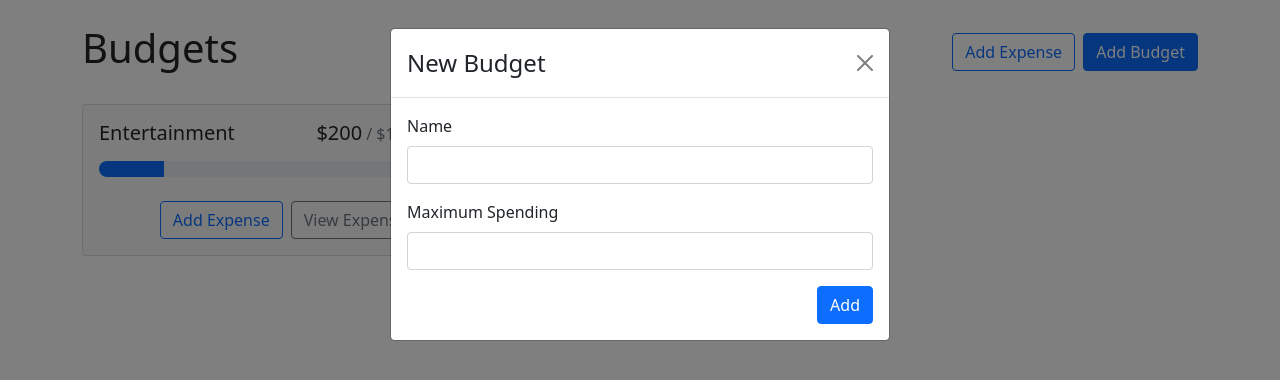
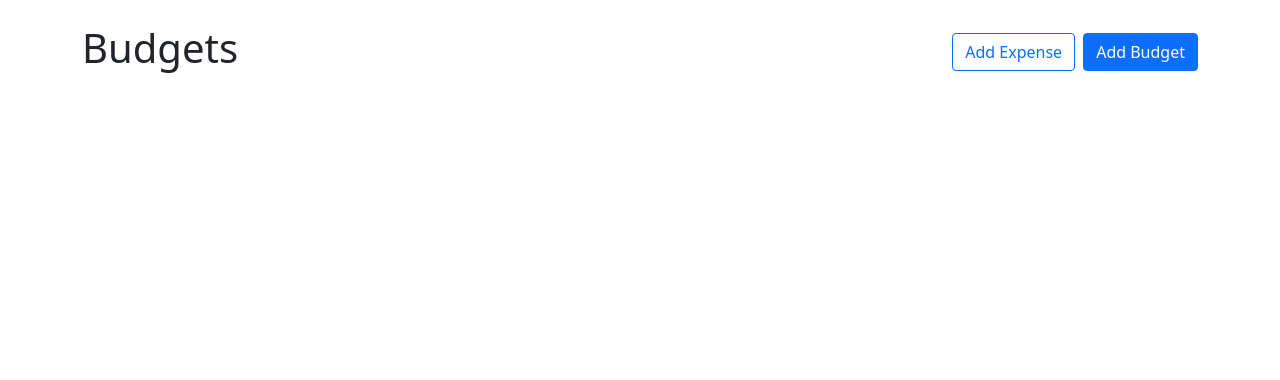
Before and after one commit to zulkufdemirhan/react-budget-app, a React (Vite) app: page / in a window 1280 px wide. Shown: the top 380 px of the page. Built offline with nearby package versions, Linux system fonts and the light colour scheme.

Commit message:
add budget function works

```diff
--- a/src/App.jsx
+++ b/src/App.jsx
@@ -2,15 +2,19 @@ import Container from "react-bootstrap/Container"
 import { Button, Stack } from "react-bootstrap"
 import BudgetCard from "./components/BudgetCard"
 import AddBudgetModal from "./components/AddBudgetModal"
+import { useState } from "react"
+import { useBudgets } from "./contexts/BudgetsContext"
 
 function App() {
+  const [showAddBudgetModal, setShowAddButgetModal] = useState(false)
+  const { budgets, getBudgetExpenses } = useBudgets()
   return (
     <>
       <Container className="my-4">
         <Stack direction="horizontal" gap="2" className="mb-4">
           <h1 className="me-auto">Budgets</h1>
           <Button variant="outline-primary">Add Expense</Button>
-          <Button variant="primary">Add Budget</Button>
+          <Button variant="primary" onClick={() => setShowAddButgetModal(true)}>Add Budget</Button>
         </Stack>
         <div
           style={{
@@ -20,10 +24,23 @@ function App() {
             alignItems: "flex-start"
           }}
         >
-          <BudgetCard name="Entertainment" gray amount={200} max={1000}></BudgetCard>
+          {budgets.map(budget => {
+            const amount = getBudgetExpenses(budget.id).reduce(
+              (total, expense) => total + expense.amount,
+              0
+            )
+            return (
+              <BudgetCard
+              key={budget.id}
+              name={budget.name}
+              amount={amount}
+              max={budget.max}
+            />
+            )
+          })}
         </div>
       </Container>
-      <AddBudgetModal show/>
+      <AddBudgetModal show={showAddBudgetModal} handleClose={() => setShowAddButgetModal(false)}/>
     </>
   )
 }
--- a/src/components/AddBudgetModal.jsx
+++ b/src/components/AddBudgetModal.jsx
@@ -1,7 +1,20 @@
 import { Modal, Form, Button } from "react-bootstrap";
+import { useRef } from "react";
+import { useBudgets } from "../contexts/BudgetsContext";
 
 export default function AddBudgetModal({ show, handleClose }) {
-  function handleSubmit(e) {}
+  const nameRef = useRef()
+  const maxRef = useRef()
+  const { addBudget } = useBudgets()
+
+  function handleSubmit(e) {
+    e.preventDefault()
+    addBudget({
+      name: nameRef.current.value,
+      max: parseFloat(maxRef.current.value)
+    })
+    handleClose()
+  }
 
   return (
     <Modal show={show} onHide={handleClose}>
@@ -10,13 +23,23 @@ export default function AddBudgetModal({ show, handleClose }) {
           <Modal.Title>New Budget</Modal.Title>
         </Modal.Header>
         <Modal.Body>
-          <Form.Group className="mb-3" contolId="name">
+          <Form.Group className="mb-3" controlId="name">
             <Form.Label>Name</Form.Label>
-            <Form.Control type="text" required />
+            <Form.Control
+              ref={nameRef}
+              type="text"
+              required
+            />
           </Form.Group>
-          <Form.Group className="mb-3" contolId="max">
+          <Form.Group className="mb-3" controlId="max">
             <Form.Label>Maximum Spending</Form.Label>
-            <Form.Control type="number" required min={0} step={0.01} />
+            <Form.Control
+              ref={maxRef}
+              type="number"
+              required
+              min={0}
+              step={0.01}
+            />
           </Form.Group>
           <div className="d-flex justify-content-end">
             <Button variant="primary" type="submit">Add</Button>
```
